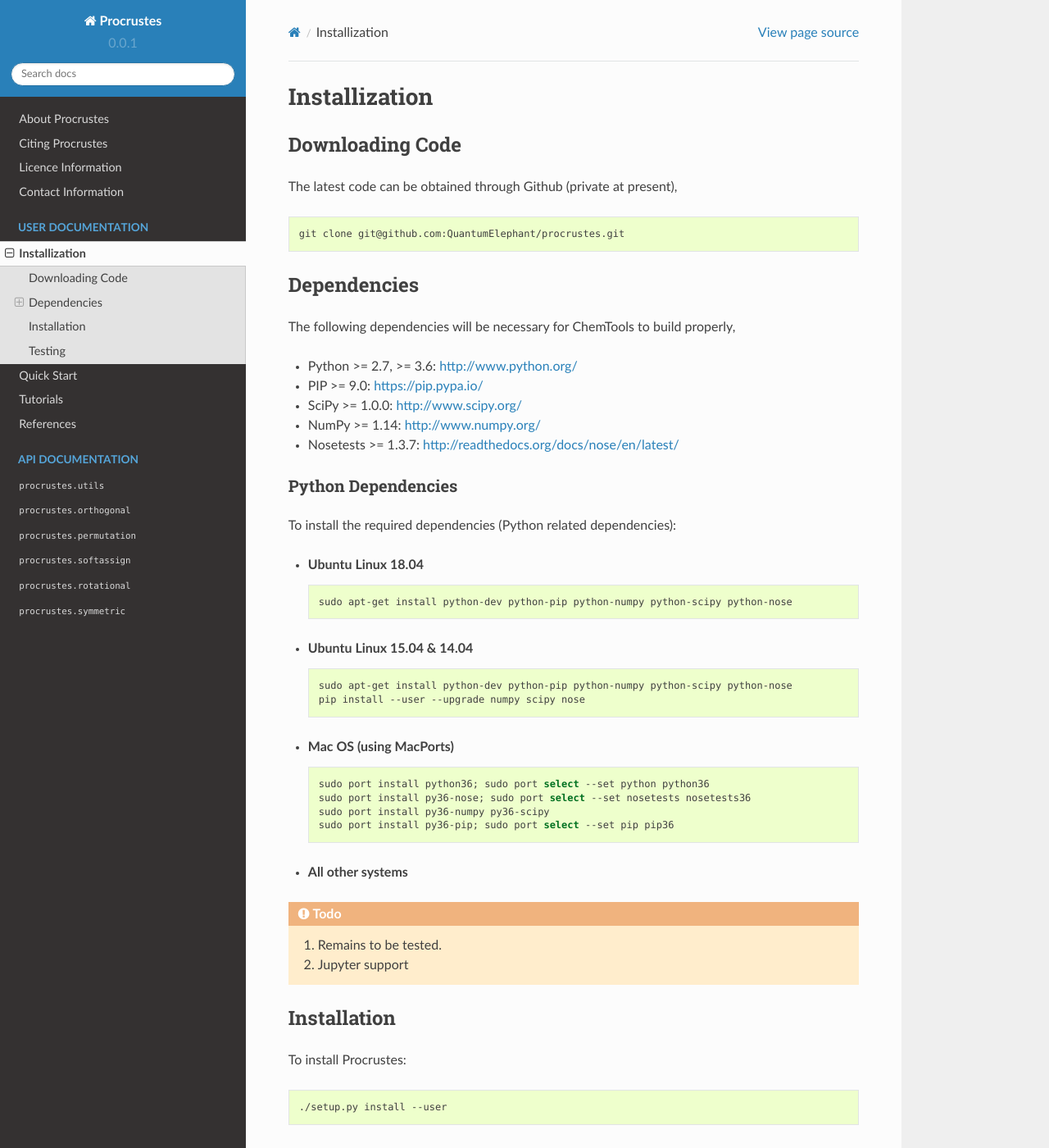
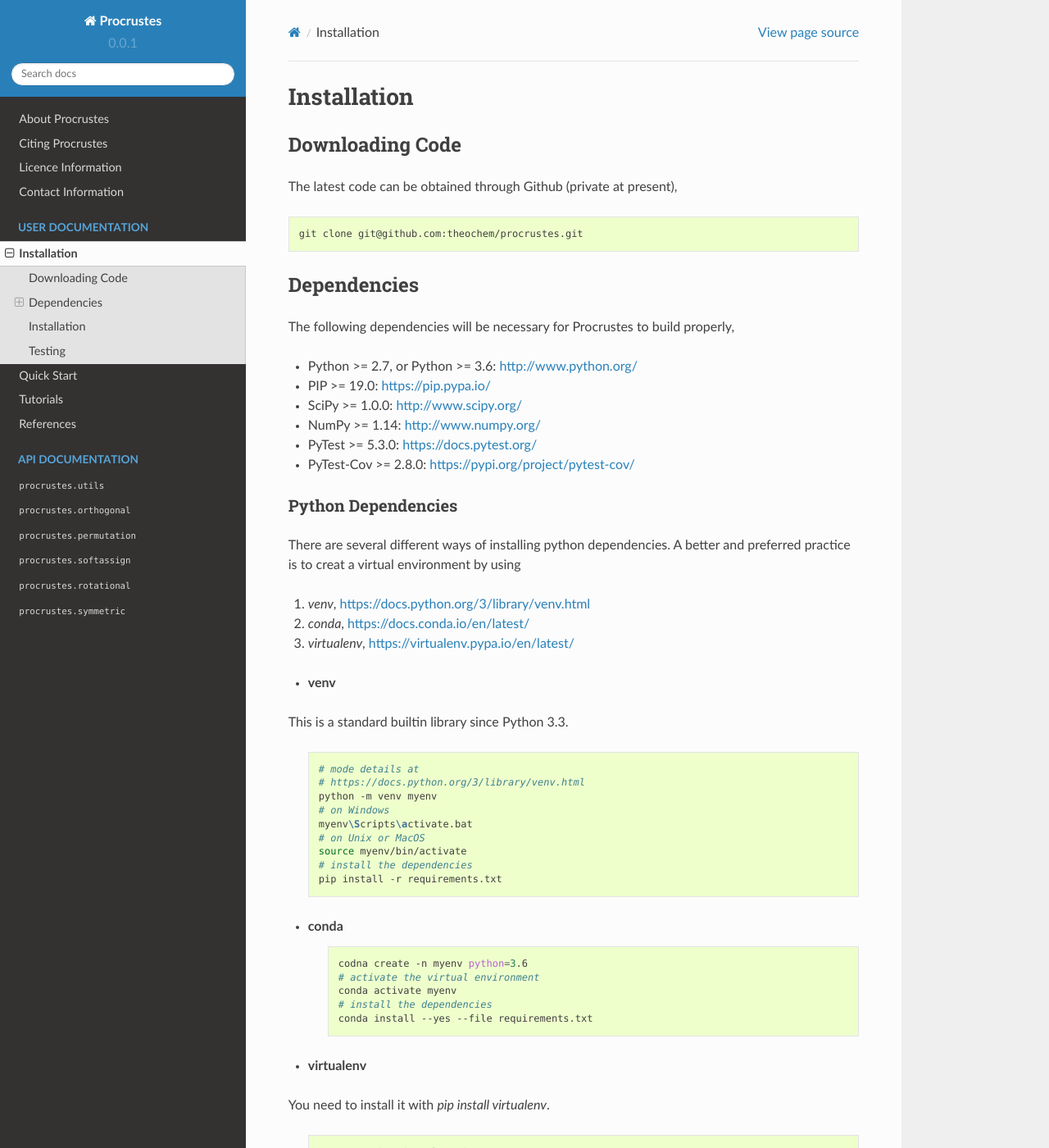
Before and after one commit to theochem/procrustes, a Sphinx documentation site: the page built from docs/usr_doc_installization.rst, in a window 1280 px wide and 1400 px high. Shown: the whole window at 82% size. Built offline with Sphinx 7.4.7 and the Read the Docs theme 2.0.0, drawn with Linux system fonts in a browser that asks for light colours; some of the changed text lies outside the part shown.

Commit message:
Update installation guide

```diff
--- a/docs/usr_doc_installization.rst
+++ b/docs/usr_doc_installization.rst
@@ -24,8 +24,8 @@
 
 .. _usr_installation:
 
-Installization
-##############
+Installation
+############
 
 Downloading Code
 ================
@@ -34,55 +34,108 @@
 
 .. code-block:: bash
 
-   git clone git@github.com:QuantumElephant/procrustes.git
+   git clone git@github.com:theochem/procrustes.git
 
 .. _usr_py_depend:
 
 Dependencies
 ============
 
-The following dependencies will be necessary for ChemTools to build properly,
+The following dependencies will be necessary for Procrustes to build properly,
 
-* Python >= 2.7, >= 3.6: http://www.python.org/
-* PIP >= 9.0: https://pip.pypa.io/
+* Python >= 2.7, or Python >= 3.6: http://www.python.org/
+* PIP >= 19.0: https://pip.pypa.io/
 * SciPy >= 1.0.0: http://www.scipy.org/
 * NumPy >= 1.14: http://www.numpy.org/
-* Nosetests >= 1.3.7: http://readthedocs.org/docs/nose/en/latest/
+* PyTest >= 5.3.0: https://docs.pytest.org/
+* PyTest-Cov >= 2.8.0: https://pypi.org/project/pytest-cov/
 
 Python Dependencies
 ~~~~~~~~~~~~~~~~~~~
 
-To install the required dependencies (Python related dependencies):
+There are several different ways of installing python dependencies. A better and preferred
+practice is to creat a virtual environment by using
+
+#. `venv`, https://docs.python.org/3/library/venv.html
+#. `conda`,  https://docs.conda.io/en/latest/
+#. `virtualenv`, https://virtualenv.pypa.io/en/latest/
+
+* **venv**
+
+This is a standard builtin library since Python 3.3.
+
+    .. code-block:: bash
+
+        # mode details at
+        # https://docs.python.org/3/library/venv.html
+        python -m venv myenv
+        # on Windows
+        myenv\Scripts\activate.bat
+        # on Unix or MacOS
+        source myenv/bin/activate
+        # install the dependencies
+        pip install -r requirements.txt
+
+* **conda**
+
+    .. code-block:: bash
+
+        codna create -n myenv python=3.6
+        # activate the virtual environment
+        conda activate myenv
+        # install the dependencies
+        conda install --yes --file requirements.txt
+
+* **virtualenv**
+
+You need to install it with `pip install virtualenv`.
+
+    .. code-block:: bash
+
+        # create the virtual environment
+        virtualenv myenv
+        # on Windows
+        myenv\Scripts\activate
+        # on Unix or MacOS
+        source myenv/bin/activate
+        # install the dependencies
+        pip install -r requirements.txt
+
+
+And then install the package accordingly.
+
+The other option is to install the dependencies in the operating system as follows.
 
 * **Ubuntu Linux 18.04**
 
   .. code-block:: bash
 
-     sudo apt-get install python-dev python-pip python-numpy python-scipy python-nose
+    sudo apt-get install python-dev python-pip python-numpy python-scipy python-pytest python-pytest-cov
 
 * **Ubuntu Linux 15.04 & 14.04**
 
   .. code-block:: bash
 
-     sudo apt-get install python-dev python-pip python-numpy python-scipy python-nose
-     pip install --user --upgrade numpy scipy nose
+     sudo apt-get install python-dev python-pip python-numpy python-scipy python-pytest
+     pip install --user --upgrade numpy scipy pytest pytest-cov
+
+* **Fedora 30 and later**
+
+  .. code-block:: bash
+
+    sudo dnf install python3-dev python3-pip python3-numpy python3-scipy python3-pytest python3-pytest-cov
 
 * **Mac OS (using MacPorts)**
 
   .. code-block:: bash
 
-     sudo port install python36; sudo port select --set python python36
-     sudo port install py36-nose; sudo port select --set nosetests nosetests36
-     sudo port install py36-numpy py36-scipy
-     sudo port install py36-pip; sudo port select --set pip pip36
-
-* **All other systems**
-
-
-.. todo::
-    #. Remains to be tested.
-    #. Jupyter support
-
+    # the command line works for python36
+    # change to py37, py38, py39 if you want
+    sudo port install python36; sudo port select --set python python36
+    sudo port install py36-pytest; sudo port select --set pytest py36-pytest
+    sudo port install py36-pytest-cov; sudo port select --set pytest-cov py36-pytest-cov
+    sudo port install py36-numpy py36-scipy
+    sudo port install py36-pip; sudo port select --set pip pip36
 
 Installation
 ============
@@ -91,7 +144,13 @@
 
 .. code-block:: bash
 
+    # download the package
+    git clone git@github.com:theochem/procrustes.git
+    # navigate to the package folder
+    cd procrustes
+    # installation
    ./setup.py install --user
+
 
 Or by using the python package manager pip:
 
@@ -106,9 +165,9 @@
    pip uninstall procrustes
 
 .. todo::
-    #. Add Anaconda installization support
-    #. Add Macports installization support
-    #. Add pip command line installization support
+    #. Add Anaconda installation support
+    #. Add MacPorts installation support
+    #. Add pip command line installation support
 
 .. _usr_testing:
 
@@ -119,4 +178,10 @@
 
 .. code-block:: bash
 
-   nosetests procrustes/.
+   pytest --cov-config=.coveragerc --cov=procrustes procrustes/test
+
+Or simply run
+
+.. code-block:: bash
+
+   pytest .
```
